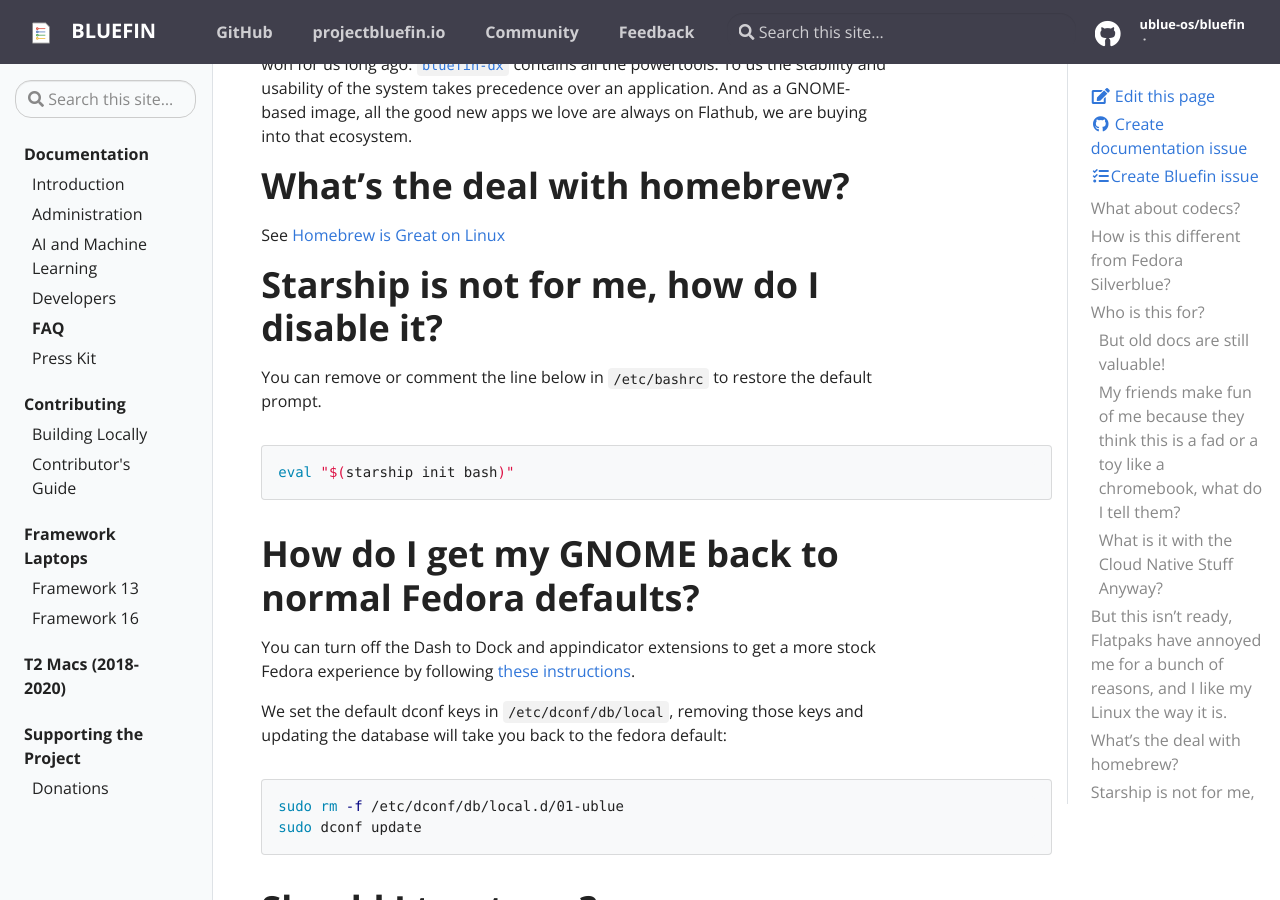
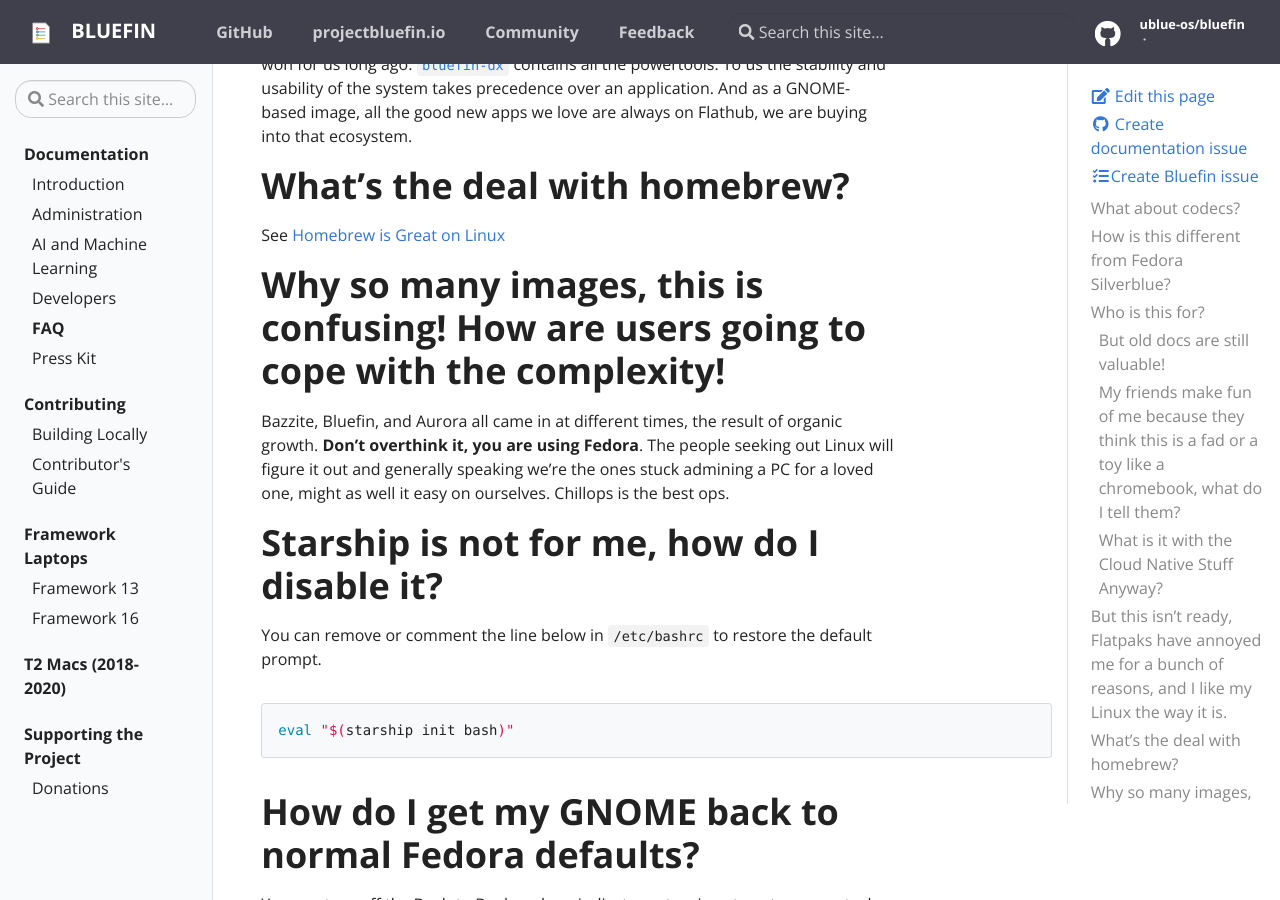
Before and after one commit to ublue-os/bluefin-docs, a Jekyll site: the page built from _docs/FAQ.md, in a window 1280 px wide and 900 px high, scrolled down 3756 px. Built offline with Jekyll 4.4.1, drawn with Linux system fonts in a browser that asks for light colours.

Commit message:
Update FAQ.md

```diff
--- a/_docs/FAQ.md
+++ b/_docs/FAQ.md
@@ -65,6 +65,10 @@
 
 See [Homebrew is Great on Linux](https://www.ypsidanger.com/homebrew-is-great-on-linux/)
 
+# Why so many images, this is confusing! How are users going to cope with the complexity!
+
+Bazzite, Bluefin, and Aurora all came in at different times, the result of organic growth. **Don't overthink it, you are using Fedora**. The people seeking out Linux will figure it out and generally speaking we're the ones stuck admining a PC for a loved one, might as well it easy on ourselves. Chillops is the best ops.
+
 # Starship is not for me, how do I disable it?
 
 You can remove or comment the line below in `/etc/bashrc` to restore the default prompt.
```
